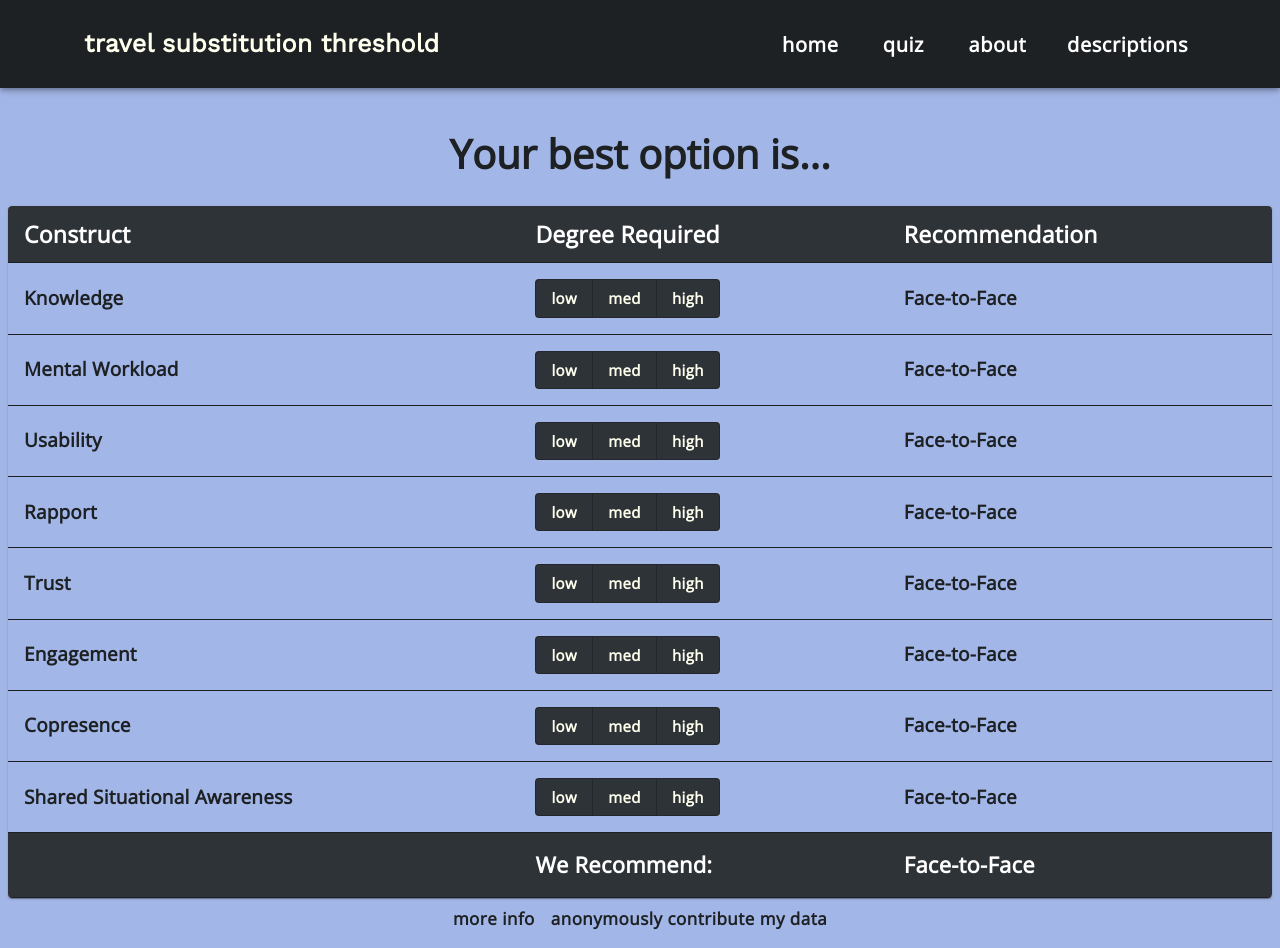
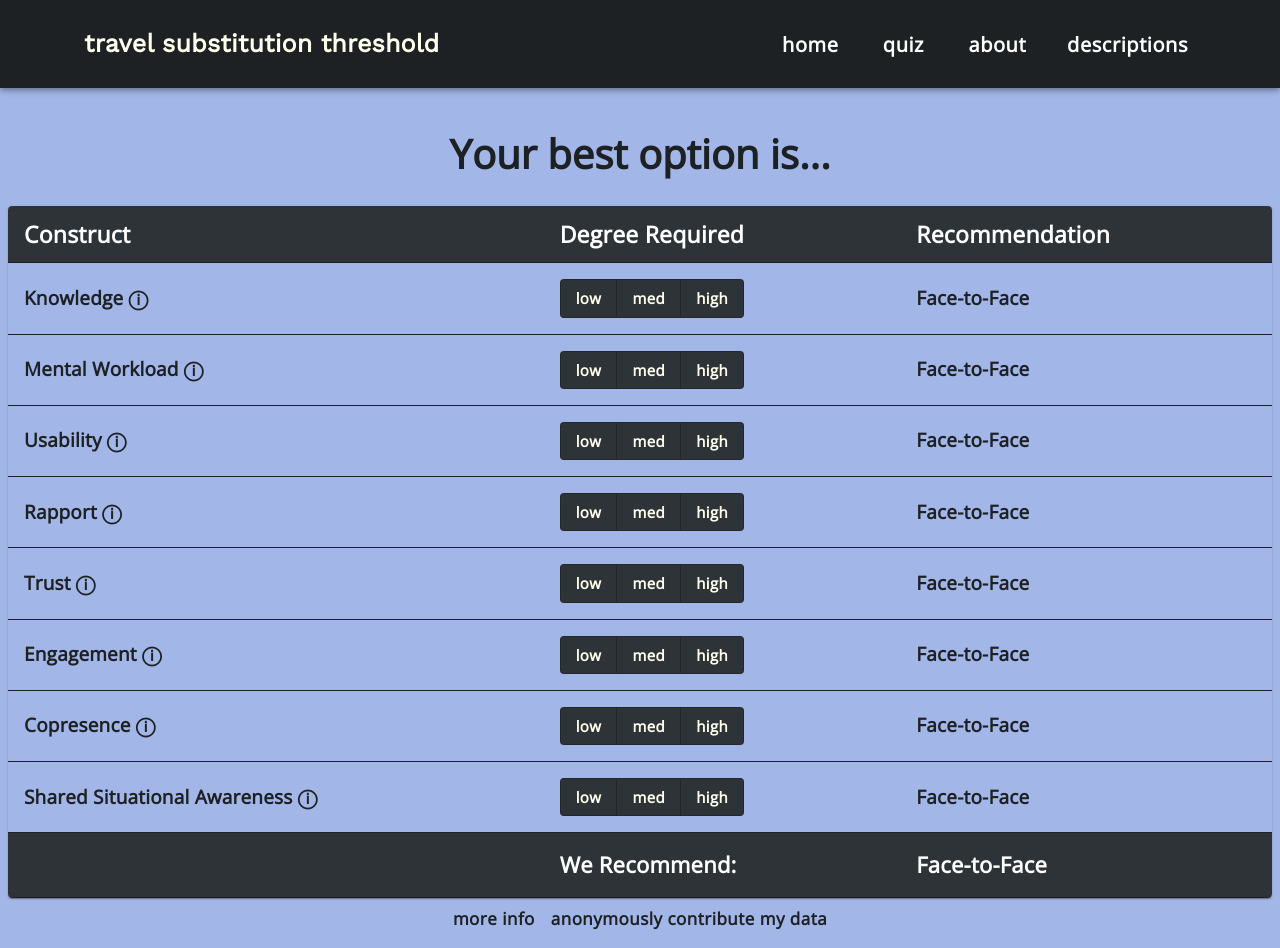
Before and after one commit to hay733/travel-substitute-threshold, a React (Create React App) app: page /results in a window 1280 px wide. Built offline with nearby package versions, Linux system fonts and the light colour scheme.

Commit message:
Updated results table, fixed popups

```diff
--- a/src/pages/TestTable.js
+++ b/src/pages/TestTable.js
@@ -8,6 +8,11 @@ import TableHead from '@material-ui/core/TableHead';
 import TableRow from '@material-ui/core/TableRow';
 import Paper from '@material-ui/core/Paper';
 import { Button, ButtonGroup } from '@material-ui/core';
+import Dialog from "@material-ui/core/Dialog";
+import DialogContentText from "@material-ui/core/DialogContentText";
+import DialogTitle from "@material-ui/core/DialogTitle";
+import DialogActions from "@material-ui/core/DialogActions";
+import DialogContent from "@material-ui/core/DialogContent";
 
 /**
  * Class for rendering the entire table
@@ -21,56 +26,102 @@ class ResultsTable extends React.Component {
          * the default values for each of the results table slots
          */
         this.state = {
+            isOpen: false,
+            title: null,
+            definition: null,
             data: [
                 {
                     "Construct": "Knowledge",
+                    "Definition": "What participants know about the meeting topic",
                     "Recommendation": "Face-to-Face",
                     "Average": "Face-to-Face"
                 },
 
                 {
                     "Construct": "Mental Workload",
+                    "Definition": "The ease of mental effort that the participants need to expend to carry out the purpose of the meeting without overloading the participant",
                     "Recommendation": "Face-to-Face",
                     "Average": "Face-to-Face"
                 },
 
                 {
                     "Construct": "Usability",
+                    "Definition": "The perceived ease of use of the communication tools to the participants",
                     "Recommendation": "Face-to-Face",
                     "Average": "Face-to-Face"
                 },
 
                 {
                     "Construct": "Rapport",
+                    "Definition": "A perceived quality of interactions that evokes positive feelings and inspires cooperation and affinity",
                     "Recommendation": "Face-to-Face",
                     "Average": "Face-to-Face"
                 },
 
                 {
                     "Construct": "Trust",
+                    "Definition": "The intent to accept vulnerability based on positive expectations",
                     "Recommendation": "Face-to-Face",
                     "Average": "Face-to-Face"
                 },
 
                 {
                     "Construct": "Engagement",
+                    "Definition": "Directing one’s attention, acknowledging other participants, and demonstrating a readiness to interact with other participants, whether positively or negatively",
                     "Recommendation": "Face-to-Face",
                     "Average": "Face-to-Face"
                 },
 
                 {
                     "Construct": "Copresence",
+                    "Definition": "A perceived feeling of awareness and mutual presence between participants.",
                     "Recommendation": "Face-to-Face",
                     "Average": "Face-to-Face"
                 },
 
                 {
                     "Construct": "Shared Situational Awareness",
+                    "Definition": "The extent to which participants have a commonly understood mental model of a situation (I.e., what is currently happening and what is going to happen)",
                     "Recommendation": "Face-to-Face",
                     "Average": "Face-to-Face"
                 },
             ]
         };
+    }
+    /**
+     * Closes the popup
+     */
+     closeModal = () => {
+        this.setState({isOpen: false});
+    }
+    /**
+     * Opens the popup for the construct
+     * @param {} e
+     */
+    openModal = (e) => {
+        // this.title = e.target.innerHTML;
+        // console.log(this.title);
+        // If the user clicks a button, ah column heading, or a results cell, do NOT open the modal
+        if (e.target.innerText == 'LOW' || e.target.innerText == 'MEDIUM' || e.target.innerText == 'HIGH' | e.target.innerText.includes('Virtual Reality (XR)') || e.target.innerText.includes('Teleconference') || e.target.innerHTML.includes('Face-to-Face') || e.target.innerHTML=='Constructs' || e.target.innerHTML=='Degree Required' || e.target.innerHTML=='Recommendation') {
+            this.setState({isOpen: false});
+        }
+        // Otherwise, open modal and display title/definition
+        else {
+            this.setState({isOpen: true});
+            var titleString = e.target.innerHTML;
+            this.title = titleString.substring(0, titleString.indexOf('<'));
+            var definitionStr = e.target.innerHTML;
+            // //descriptionStr = descriptionStr.substring(0, descriptionStr.indexOf('<p>' + 1));
+            definitionStr = definitionStr.replace('<br>', '');
+            definitionStr = definitionStr.replace('<br>', '');
+            definitionStr = definitionStr.replace(this.title, '');
+            this.definition = definitionStr.substring(definitionStr.indexOf('>') + 1, definitionStr.lastIndexOf('<'));
+            console.log(this.definition);
+        }
+        // var str = e.target.innerHTML;
+        // str.replace("=", '');
+        // this.definition = str.replace(/<[^>]+>/g, '');
+        // this.definition = substring(e.targt.innerHTML.indexOf('<') + 1);
     }
 
     /**
@@ -138,12 +189,13 @@ class ResultsTable extends React.Component {
         //     setAlignment(newAlignment);
         // };
         return this.state.data.map((data, index) => {
-            const { Construct, Recommendation } = data
+            const { Construct, Definition, Recommendation } = data
             return (
+                <>
                     <TableBody>
                         <TableRow>
-                            <TableCell align="middle" style={{fontFamily: "Open Sans, sans-serif", color: "#1E2124", backgroundColor: "#A2B6E7",
-                                fontWeight: 700, fontSize: 19, borderColor: "#1E2124", borderBottomWidth: "1px"}}>{Construct}</TableCell>
+                            <TableCell onClick={this.openModal} align="middle" style={{fontFamily: "Open Sans, sans-serif", color: "#1E2124", backgroundColor: "#A2B6E7",
+                                fontWeight: 700, fontSize: 19, borderColor: "#1E2124", borderBottomWidth: "1px"}}>{Construct} &#9432; <br></br><p hidden>{Definition}</p></TableCell>
                             <TableCell align="middle" style={{fontFamily: "Open Sans, sans-serif", color: "#1E2124", backgroundColor: "#A2B6E7",
                                 fontWeight: 700, fontSize: 19, borderColor: "#1E2124", borderBottomWidth: "1px"}} key = {Recommendation}>
                                 <ButtonGroup >
@@ -159,6 +211,18 @@ class ResultsTable extends React.Component {
                                 fontWeight: 700, fontSize: 19, borderColor: "#1E2124", borderBottomWidth: "1px"}}>{Recommendation}</TableCell>
                         </TableRow>
                     </TableBody>
+                    <Dialog open={this.state.isOpen} onClose={this.closeModal} maxWidth='md' fullWidth={true}>
+                        <DialogTitle margin='10%' align='center'>
+                            {this.title}
+                        </DialogTitle>
+                        <DialogContent>
+                            <DialogContentText margin='10%' align='center'>
+                                {this.definition}
+                            </DialogContentText>
+                        </DialogContent>
+                        <Button onClick={this.closeModal}>Close</Button>
+                    </Dialog>
+                    </>
             )
         })
     }
@@ -203,7 +267,6 @@ class ResultsTable extends React.Component {
                         </TableRow>
                     </Table>
                 </TableContainer>
-
             </div>
          )
     }
```
